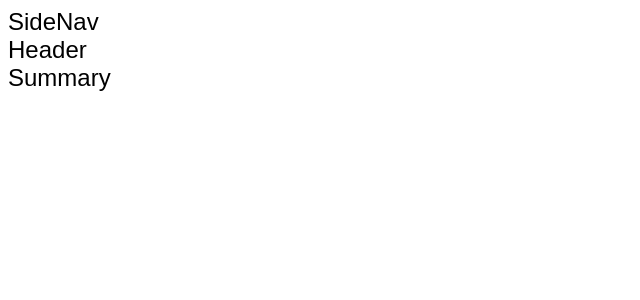
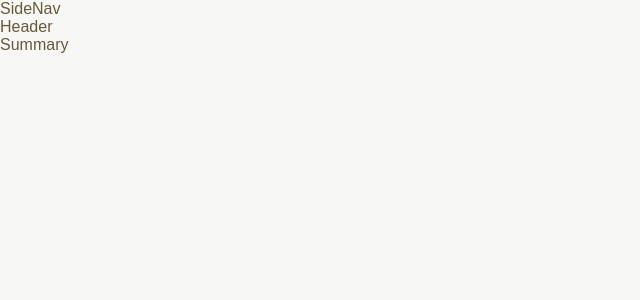
Before and after one commit to sidney-essjr/fintech, a React app: page / in a window 1280 px wide. Shown: the top 300 px of the page, without its empty margins (0-640 px from the left). Built offline with nearby package versions, Linux system fonts and the light colour scheme; the HTML template or start-up script is replaced by a standard one.

Commit message:
style: creates the overall styling of components
Style variables were included and standard HTML styles were redefined

```diff
--- a/src/Style.css
+++ b/src/Style.css
@@ -1,4 +1,80 @@
+html {
+  --color-1: #463220;
+  --color-2: #66593c;
+  --color-3: #eceadd;
+  --color-4: #f7f8f5;
+  --color-5: #ffffff;
+  --gap-s: 0.625rem;
+  --gap: 1.25rem;
+}
+
 body {
-  font-size: 1.5rem;
   font-family: sans-serif;
+  margin: 0;
+  color: var(--color-2);
+  background: var(--color-4);
 }
+
+.box {
+  padding: var(--gap);
+  border-radius: var(--gap);
+  background: var(--color-5);
+}
+
+button {
+  font-family: sans-serif;
+  font-size: 1rem;
+  cursor: pointer;
+}
+
+h1,
+h2,
+h3 {
+  font-weight: 600;
+  margin: 0;
+}
+
+ul {
+  list-style: none;
+  padding: 0;
+  margin: 0;
+}
+
+.flex {
+  display: flex;
+  gap: var(--gap);
+}
+
+.flex > * {
+  flex: 1;
+}
+
+.mb {
+  margin-bottom: var(--gap);
+}
+
+.bg-1 {
+  background: var(--color-1);
+}
+
+.bg-2 {
+  background: var(--color-2);
+}
+
+.bg-3 {
+  background: var(--color-3);
+}
+
+.bg-4 {
+  background: var(--color-4);
+}
+
+.bg-5 {
+  background: var(--color-5);
+}
+
+.container {
+  display: grid;
+  padding: var(--gap);
+  gap: var(--gap);
+}
```
